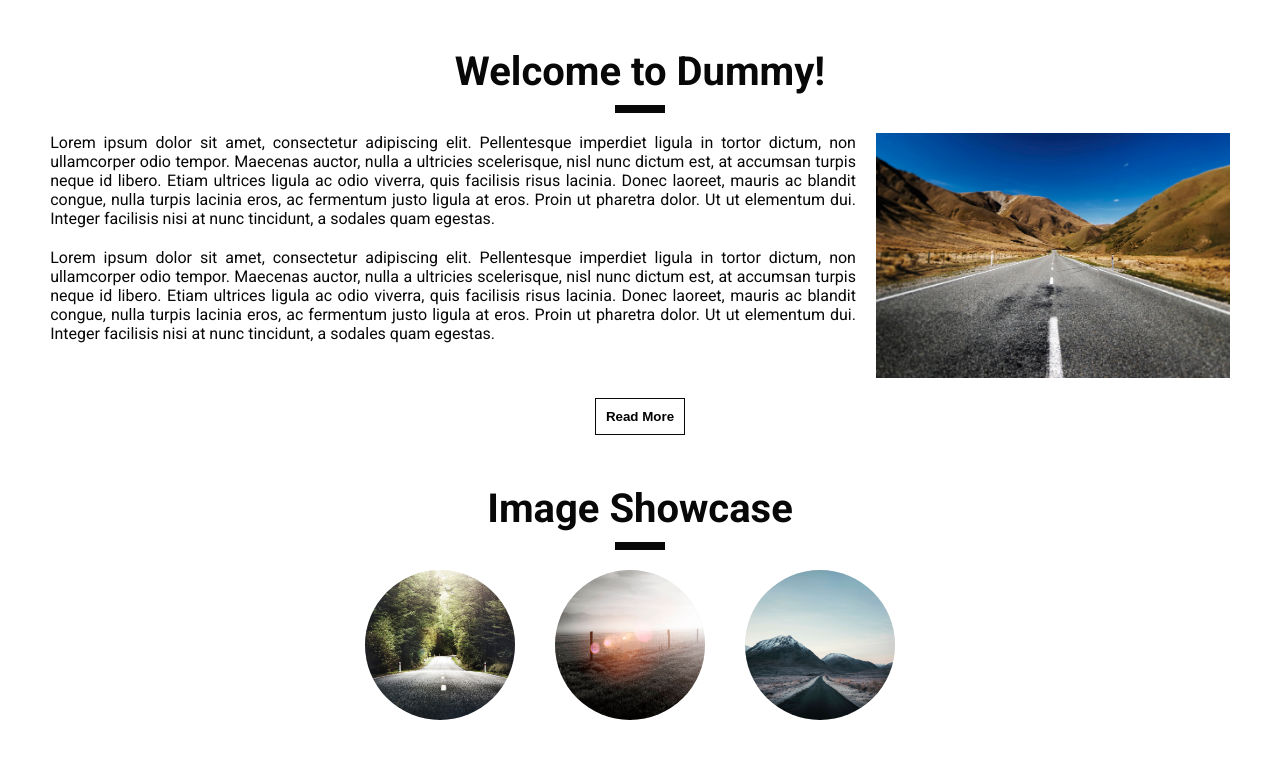
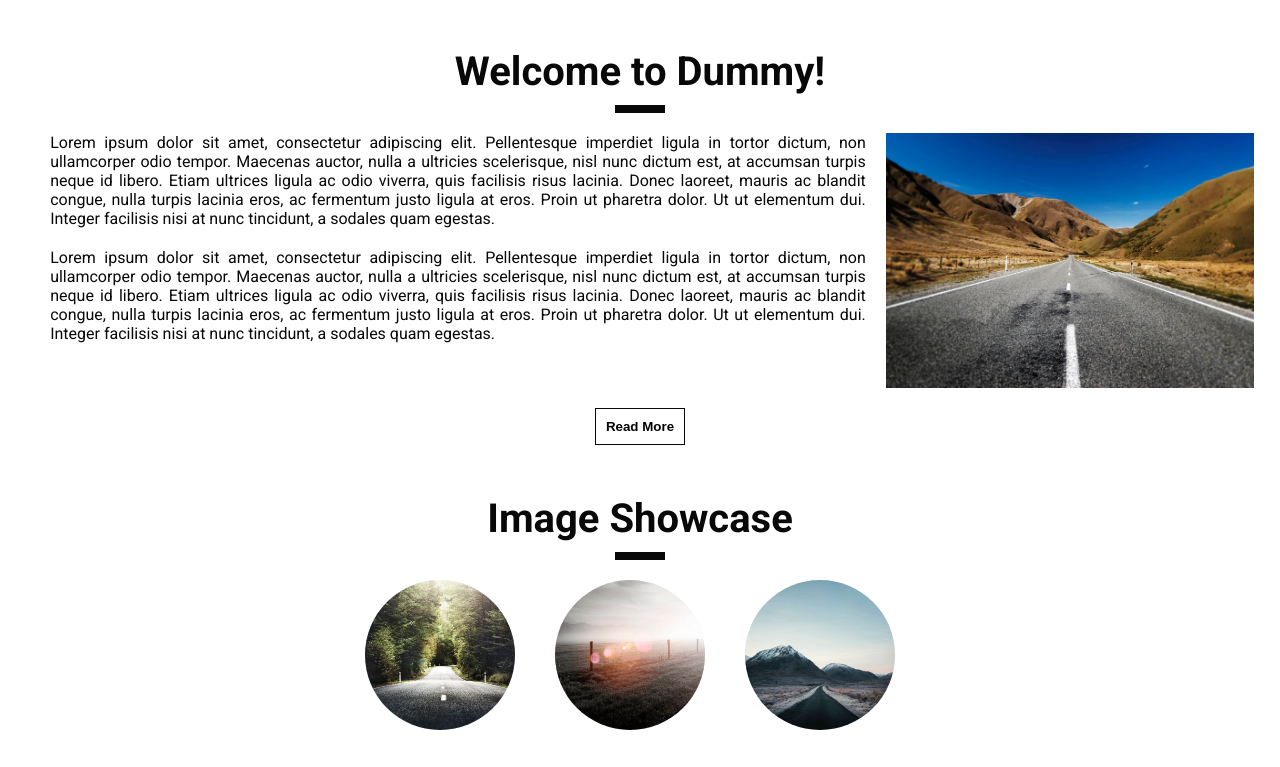
Before and after one commit to mrakshaydighe/dummy_website, a plain HTML site: page index.html in a window 1280 px wide. Shown: the part 800-1567 px from the top of the page. Drawn offline with Linux system fonts and the light colour scheme.

Commit message:
text follow updated
now image aside with text

```diff
--- a/Style.css
+++ b/Style.css
@@ -133,17 +133,6 @@ header {
     height: 8px;
     background-color: #080808;
     margin: 0 auto 20px auto;
-}
-
-.content {
-    position: relative;
-}
-
-.text {
-    width: calc(100% - 30% - 20px);
-    margin: 0;
-    float: left;
-    box-sizing: border-box;
 }
 
 .text p {
--- a/index.html
+++ b/index.html
@@ -35,14 +35,17 @@
         <section class="section1">
             <h1>Welcome to Dummy!</h1>
             <div class="heading-line"></div>
+
+            <div class="image">
+                <img src="images/intro-image.jpg" alt="Section Image">
+            </div>
+
             <div class="content">
                 <div class="text">
                     <p>Lorem ipsum dolor sit amet, consectetur adipiscing elit. Pellentesque imperdiet ligula in tortor dictum, non ullamcorper odio tempor. Maecenas auctor, nulla a ultricies scelerisque, nisl nunc dictum est, at accumsan turpis neque id libero. Etiam ultrices ligula ac odio viverra, quis facilisis risus lacinia. Donec laoreet, mauris ac blandit congue, nulla turpis lacinia eros, ac fermentum justo ligula at eros. Proin ut pharetra dolor. Ut ut elementum dui. Integer facilisis nisi at nunc tincidunt, a sodales quam egestas.</p>
                     <p>Lorem ipsum dolor sit amet, consectetur adipiscing elit. Pellentesque imperdiet ligula in tortor dictum, non ullamcorper odio tempor. Maecenas auctor, nulla a ultricies scelerisque, nisl nunc dictum est, at accumsan turpis neque id libero. Etiam ultrices ligula ac odio viverra, quis facilisis risus lacinia. Donec laoreet, mauris ac blandit congue, nulla turpis lacinia eros, ac fermentum justo ligula at eros. Proin ut pharetra dolor. Ut ut elementum dui. Integer facilisis nisi at nunc tincidunt, a sodales quam egestas.</p>
                 </div>
-                <div class="image">
-                    <img src="images/intro-image.jpg" alt="Section Image">
-                </div>
+
             </div>
             <button class="btn">Read More</button>
         </section>
```
